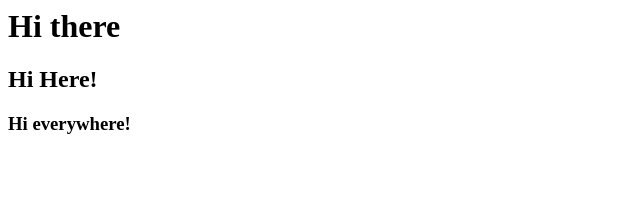
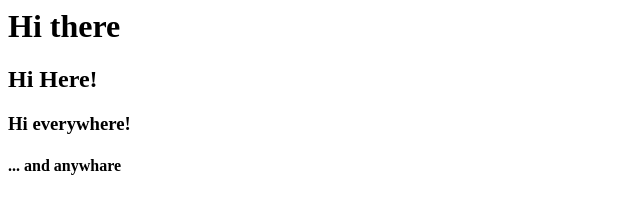
Before and after one commit to atapia2/COMP397_Summer2024_AT, a plain HTML site: page index.html in a window 1280 px wide. Shown: the whole page, without its empty margins (0-640 px from the left). Drawn offline with Linux system fonts and the light colour scheme.

Commit message:
Update index.html

```diff
--- a/index.html
+++ b/index.html
@@ -3,5 +3,6 @@
         <h1>Hi there</h1>
         <h2>Hi Here!</h2>
         <h3>Hi everywhere!</h3>
+        <h4>... and anywhare</h4>
     </body>
 </html>
```
